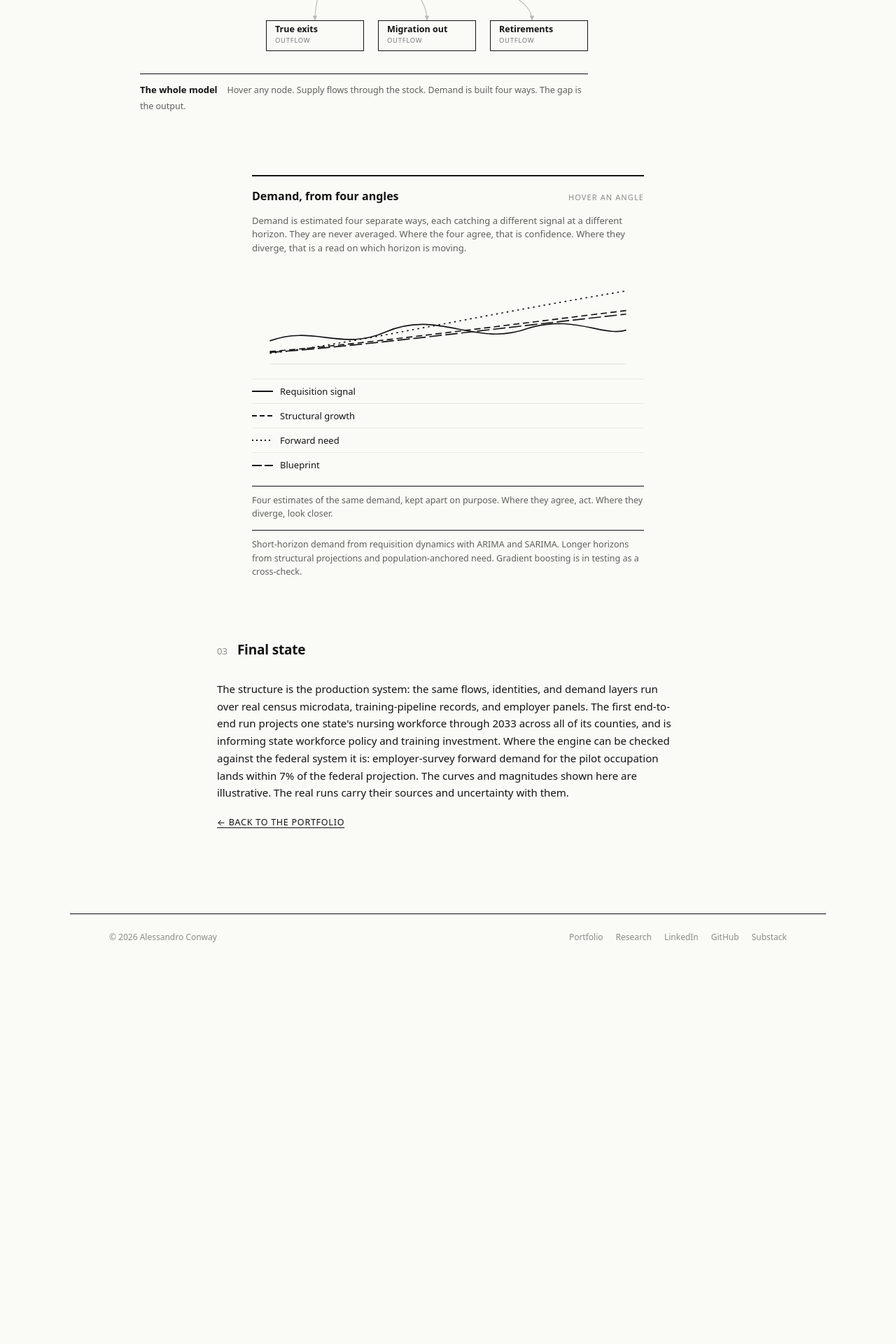
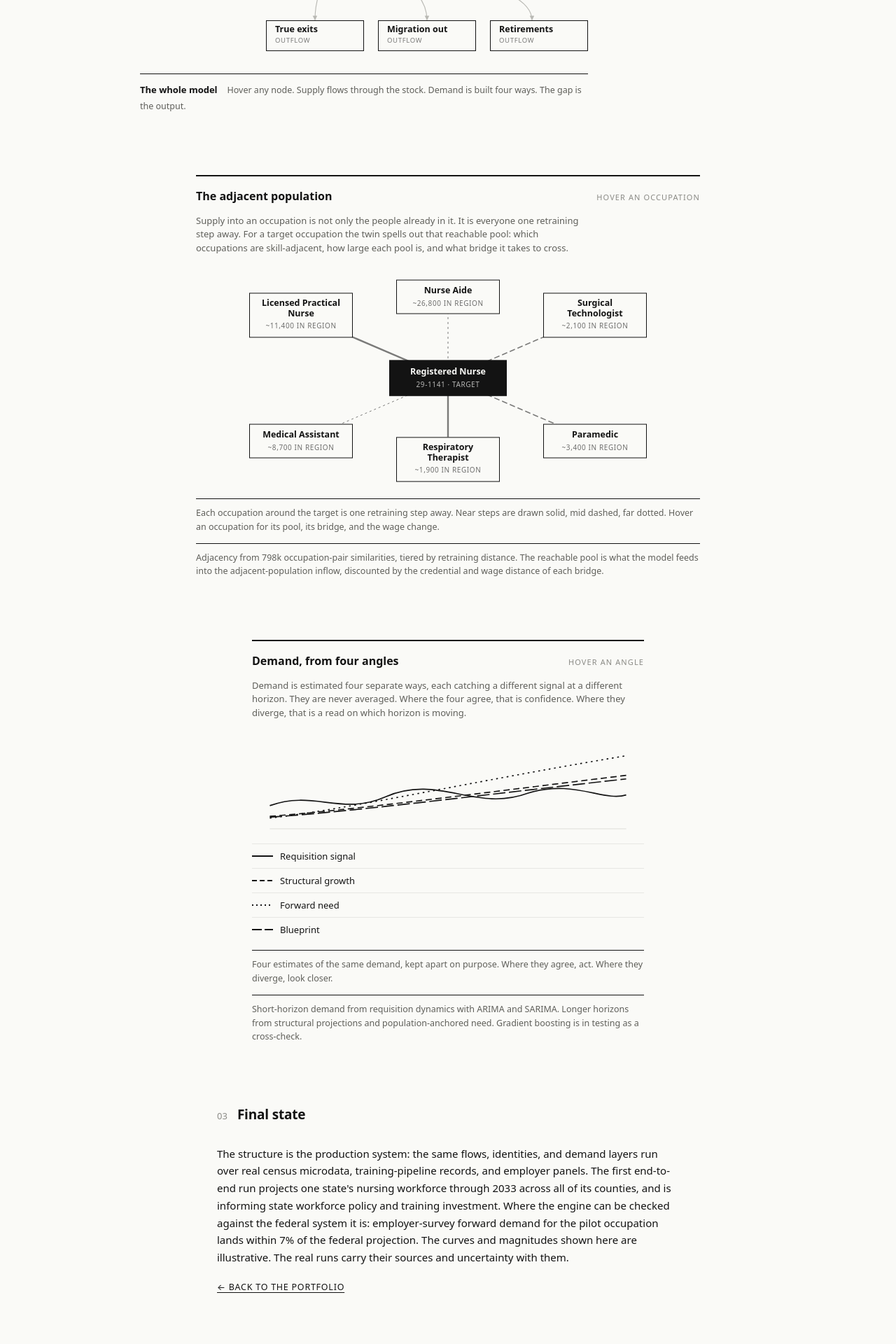
Before and after one commit to conway1521/conway1521.github.io, a Jekyll site: the page built from portfolio/labour-market-twin.html, in a window 1280 px wide. Shown: the part 1636-3556 px from the top of the page at 70% size. Built offline with Jekyll 4.4.1, drawn with Linux system fonts in a browser that asks for light colours; before the commit the page ends 3049 px from its top, so only the background shows below that.

Commit message:
Add adjacent-population cluster and employment hierarchy figures
- Labour market twin: The adjacent population plate, a target occupation
  with the six skill-adjacent occupations around it, each showing pool,
  bridge, and wage change, tiered by retraining distance
- Employer twin: The employment hierarchy plate, the reporting tree
  reconstructed from manager IDs into levels with headcount and spans
- Remove remaining antithesis constructs across the portfolio

```diff
--- a/assets/css/ink.css
+++ b/assets/css/ink.css
@@ -393,6 +393,27 @@ button { font-family: inherit; }
 .fw-dot { position: absolute; top: 50%; width: 9px; height: 9px; border-radius: 50%; background: var(--ink); transform: translate(-50%, -50%); }
 .fw-val { font-size: 12px; color: var(--faint); text-align: right; }
 
+/* job clusters (adjacent population) */
+.clu-scroll { overflow-x: auto; }
+.clu-canvas { position: relative; width: 640px; height: 320px; margin: 0 auto; }
+.clu-node { position: absolute; transform: translate(-50%, -50%); width: 148px; padding: 7px 12px; background: var(--paper); border: 1px solid var(--ink); transition: opacity 0.15s; z-index: 1; cursor: default; text-align: center; }
+.clu-node--center { width: 168px; border-width: 2px; background: var(--ink); color: var(--paper); }
+.clu-node.is-dim { opacity: 0.28; }
+.clu-node__label { font-size: 12.5px; font-weight: 600; line-height: 1.15; }
+.clu-node__meta { font-size: 10px; margin-top: 3px; text-transform: uppercase; letter-spacing: 0.06em; opacity: 0.6; }
+.clu-node--center .clu-node__meta { opacity: 0.7; }
+
+/* employment hierarchy */
+.hier-scroll { overflow-x: auto; }
+.hier-canvas { position: relative; width: 620px; height: 372px; margin: 0 auto; }
+.hier-node { position: absolute; transform: translate(-50%, -50%); display: flex; align-items: baseline; gap: 10px; padding: 7px 14px; background: var(--paper); border: 1px solid var(--ink); transition: opacity 0.15s; z-index: 1; cursor: default; white-space: nowrap; }
+.hier-node.is-dim { opacity: 0.28; }
+.hier-node__role { font-size: 12.5px; font-weight: 600; }
+.hier-node__n { font-size: 12px; color: var(--muted); font-variant-numeric: tabular-nums; }
+.hier-node--exec { background: var(--ink); }
+.hier-node--exec .hier-node__role { color: var(--paper); }
+.hier-node--exec .hier-node__n { color: var(--light); }
+
 /* ---------- responsive ---------- */
 @media (max-width: 900px) {
   .stages, .grid2 { grid-template-columns: 1fr; }
@@ -424,4 +445,5 @@ button { font-family: inherit; }
   .inv-grid { grid-template-columns: 1fr; gap: 20px; }
   .metrics-row { grid-template-columns: 1.4fr 0.8fr 0.9fr 0.9fr; }
   .metrics-row span:nth-child(4) { display: none; }
+  .clu-canvas, .hier-canvas { width: 600px; }
 }
--- a/assets/js/ink-plates.js
+++ b/assets/js/ink-plates.js
@@ -495,6 +495,130 @@
     }).join('');
   }
 
+  /* ---------- job clusters: the adjacent population (hover a node) ----------
+     One target occupation at the centre. Around it, the occupations one
+     retraining step away, sized by pool and weighted by transition distance. */
+  var CLUSTER_CENTER = ['Registered Nurse', '29-1141'];
+  var CLUSTER_SATS = [
+    ['lpn', 'Licensed Practical Nurse', '29-2061', 'near', 320, '~11,400 in region', 'Bridge: LPN-to-RN, 12 to 18 months. Wage +34%. The shortest ladder in, with many bridge programs and strong in-state retention.'],
+    ['aide', 'Nurse Aide', '31-1131', 'far', 320, '~26,800 in region', 'Bridge: full ADN, two years. Wage +118%. The largest pool by far, and the longest, most attrition-prone path.'],
+    ['surg', 'Surgical Technologist', '29-2055', 'mid', 320, '~2,100 in region', 'Bridge: ADN with credit transfer. Wage +41%. Clinical overlap shortens the didactic requirement.'],
+    ['para', 'Paramedic', '29-2043', 'mid', 320, '~3,400 in region', 'Bridge: accelerated ADN. Wage +52%. Acute-care experience transfers; scheduling is the main barrier.'],
+    ['resp', 'Respiratory Therapist', '29-1126', 'near', 320, '~1,900 in region', 'Bridge: RN completion. Wage +9%. Adjacent scope but a small pool and modest wage gain limit the pull.'],
+    ['ma', 'Medical Assistant', '31-9092', 'far', 320, '~8,700 in region', 'Bridge: full ADN, two years. Wage +96%. Large pool with ambulatory experience, but a long clinical ladder.']
+  ];
+  var CLUSTER_POS = [[110, 70], [320, 44], [530, 70], [530, 250], [320, 276], [110, 250]];
+  var CLUSTER_W = { near: 2.4, mid: 1.6, far: 1.0 };
+  function initClusters() {
+    var canvas = $('cluster-canvas'), note = $('cluster-note');
+    if (!canvas) return;
+    var defaultNote = note ? note.getAttribute('data-default') : null;
+    var svgNS = 'http://www.w3.org/2000/svg';
+    var svg = document.createElementNS(svgNS, 'svg');
+    svg.setAttribute('width', '640'); svg.setAttribute('height', '320');
+    svg.style.cssText = 'position:absolute; left:0; top:0; pointer-events:none;';
+    var edges = CLUSTER_SATS.map(function (s, i) {
+      var p = CLUSTER_POS[i];
+      var line = document.createElementNS(svgNS, 'line');
+      line.setAttribute('x1', 320); line.setAttribute('y1', 160);
+      line.setAttribute('x2', p[0]); line.setAttribute('y2', p[1]);
+      line.setAttribute('stroke', '#131313');
+      line.setAttribute('stroke-width', CLUSTER_W[s[3]]);
+      line.setAttribute('opacity', '0.55');
+      if (s[3] === 'far') line.setAttribute('stroke-dasharray', '3 4');
+      else if (s[3] === 'mid') line.setAttribute('stroke-dasharray', '8 4');
+      svg.appendChild(line);
+      return line;
+    });
+    canvas.appendChild(svg);
+    var center = document.createElement('div');
+    center.className = 'clu-node clu-node--center';
+    center.style.left = '320px'; center.style.top = '160px';
+    center.innerHTML = '<div class="clu-node__label">' + esc(CLUSTER_CENTER[0]) + '</div>' +
+      '<div class="clu-node__meta">' + esc(CLUSTER_CENTER[1]) + ' &middot; target</div>';
+    canvas.appendChild(center);
+    var sats = CLUSTER_SATS.map(function (s, i) {
+      var p = CLUSTER_POS[i];
+      var div = document.createElement('div');
+      div.className = 'clu-node';
+      div.style.left = p[0] + 'px'; div.style.top = p[1] + 'px';
+      div.innerHTML = '<div class="clu-node__label">' + esc(s[1]) + '</div>' +
+        '<div class="clu-node__meta">' + esc(s[5]) + '</div>';
+      canvas.appendChild(div);
+      return div;
+    });
+    function focus(i) {
+      sats.forEach(function (d, j) { d.classList.toggle('is-dim', i !== null && j !== i); });
+      edges.forEach(function (e, j) {
+        var on = i === null || j === i;
+        e.setAttribute('opacity', on ? (i === null ? '0.55' : '1') : '0.15');
+      });
+      if (note) note.innerHTML = i === null ? defaultNote : esc(CLUSTER_SATS[i][6]);
+    }
+    sats.forEach(function (d, i) {
+      d.addEventListener('mouseenter', function () { focus(i); });
+      d.addEventListener('mouseleave', function () { focus(null); });
+    });
+    center.addEventListener('mouseenter', function () {
+      sats.forEach(function (d) { d.classList.remove('is-dim'); });
+      edges.forEach(function (e) { e.setAttribute('opacity', '1'); });
+      if (note) note.innerHTML = 'Registered Nurse, the target. The six occupations around it are the reachable pool, near steps in solid, mid dashed, far dotted. Adjacency comes from 798k occupation-pair similarities, tiered by retraining distance.';
+    });
+    center.addEventListener('mouseleave', function () { focus(null); });
+  }
+
+  /* ---------- employment hierarchy (hover a level) ----------
+     The reporting tree reconstructed from manager IDs in the HRIS. */
+  var HIER = [
+    ['exec', 'Nurse executive & directors', '14', 44, 'span 1 : 9', 'Fourteen executives and directors, reconstructed from reporting lines in the raw export. The top of the clinical org.'],
+    ['mgr', 'Nurse managers', '128', 126, 'span 1 : 11', 'One manager per unit. Turnover at this level is the strongest leading signal of frontline attrition below it.'],
+    ['lead', 'Charge nurses & leads', '412', 208, 'span 1 : 6', 'Working leads, counted in staffing yet carrying a span. The layer most often mislabelled in raw exports.'],
+    ['rn', 'Staff RNs & LPNs', '4,180', 290, 'frontline', 'The bulk of the panel. Vacancy and time-to-fill are tracked here by unit and facility.'],
+    ['aide', 'Nurse aides & support', '1,360', 344, 'frontline', 'Support roles feeding the RN ladder, the internal pipeline the adjacency model draws on.']
+  ];
+  function initHierarchy() {
+    var canvas = $('hier-canvas'), note = $('hier-note');
+    if (!canvas) return;
+    var defaultNote = note ? note.getAttribute('data-default') : null;
+    var svgNS = 'http://www.w3.org/2000/svg';
+    var svg = document.createElementNS(svgNS, 'svg');
+    svg.setAttribute('width', '620'); svg.setAttribute('height', '372');
+    svg.style.cssText = 'position:absolute; left:0; top:0; pointer-events:none;';
+    var edges = [];
+    for (var i = 0; i < HIER.length - 1; i++) {
+      var line = document.createElementNS(svgNS, 'line');
+      line.setAttribute('x1', 310); line.setAttribute('y1', HIER[i][3] + 13);
+      line.setAttribute('x2', 310); line.setAttribute('y2', HIER[i + 1][3] - 13);
+      line.setAttribute('stroke', '#131313');
+      line.setAttribute('stroke-width', 1.2 + i * 0.7);
+      line.setAttribute('opacity', '0.5');
+      svg.appendChild(line);
+      edges.push(line);
+    }
+    canvas.appendChild(svg);
+    var nodes = HIER.map(function (h) {
+      var div = document.createElement('div');
+      div.className = 'hier-node' + (h[0] === 'exec' ? ' hier-node--exec' : '');
+      div.style.left = '310px'; div.style.top = h[3] + 'px';
+      div.innerHTML = '<span class="hier-node__role">' + esc(h[1]) + '</span>' +
+        '<span class="hier-node__n">' + esc(h[2]) + ' &middot; ' + esc(h[4]) + '</span>';
+      canvas.appendChild(div);
+      return div;
+    });
+    function focus(i) {
+      nodes.forEach(function (d, j) { d.classList.toggle('is-dim', i !== null && j !== i); });
+      edges.forEach(function (e, j) {
+        var on = i === null || j === i || j === i - 1;
+        e.setAttribute('opacity', on ? (i === null ? '0.5' : '0.9') : '0.15');
+      });
+      if (note) note.innerHTML = i === null ? defaultNote : esc(HIER[i][5]);
+    }
+    nodes.forEach(function (d, i) {
+      d.addEventListener('mouseenter', function () { focus(i); });
+      d.addEventListener('mouseleave', function () { focus(null); });
+    });
+  }
+
   function init() {
     initLakeDots();
     initResolve();
@@ -505,6 +629,8 @@
     initLevers();
     initObs();
     initFlow();
+    initClusters();
+    initHierarchy();
     initDivergence();
     initHoverDim('resolution', '.res-row', 'resolution-note');
     initHoverDim('layers', '.layer-row', null);
--- a/portfolio/labour-market-twin.html
+++ b/portfolio/labour-market-twin.html
@@ -73,6 +73,20 @@ ink_js: true
     </div>
   </div>
 
+  <!-- job clusters: the adjacent population -->
+  <div class="plate" style="max-width:720px;">
+    <div class="plate__head">
+      <span class="plate__title">The adjacent population</span>
+      <span class="plate__hint">hover an occupation</span>
+    </div>
+    <p class="plate__purpose">Supply into an occupation is not only the people already in it. It is everyone one retraining step away. For a target occupation the twin spells out that reachable pool: which occupations are skill-adjacent, how large each pool is, and what bridge it takes to cross.</p>
+    <div class="clu-scroll">
+      <div class="clu-canvas" id="cluster-canvas"></div>
+    </div>
+    <div class="plate__note" id="cluster-note" data-default="Each occupation around the target is one retraining step away. Near steps are drawn solid, mid dashed, far dotted. Hover an occupation for its pool, its bridge, and the wage change.">Each occupation around the target is one retraining step away. Near steps are drawn solid, mid dashed, far dotted. Hover an occupation for its pool, its bridge, and the wage change.</div>
+    <div class="plate__caption">Adjacency from 798k occupation-pair similarities, tiered by retraining distance. The reachable pool is what the model feeds into the adjacent-population inflow, discounted by the credential and wage distance of each bridge.</div>
+  </div>
+
   <!-- the divergence -->
   <div class="plate" style="max-width:560px;">
     <div class="plate__head">
```
Also changed, not shown: portfolio/employer-twin.html (+14 -0 lines).
